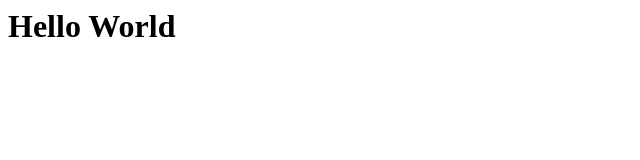
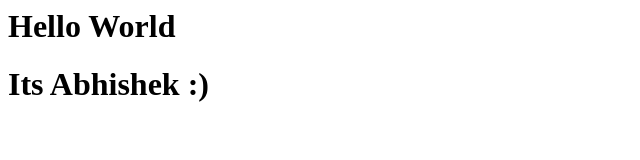
Before and after one commit to skillogic/devopsgit, a plain HTML site: page index.html in a window 1280 px wide. Shown: the whole page, without its empty margins (0-640 px from the left). Drawn offline with Linux system fonts and the light colour scheme.

Commit message:
Abhishek

```diff
--- a/index.html
+++ b/index.html
@@ -2,7 +2,7 @@
 <body>
 
 <h1> Hello World </h1>
-
+<h1> Its Abhishek :) </h1>
 </boy>
 
 
```
